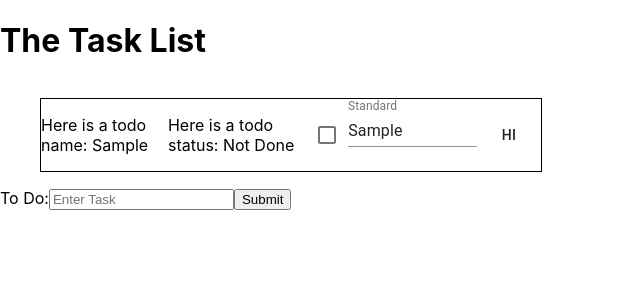
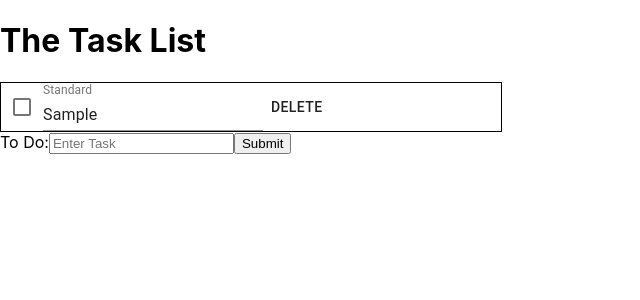
Before and after one commit to akhilesh-sivaganesan/react-todo, a React (Create React App) app: page / in a window 1280 px wide. Both pictures are taken after typing "Sample" into the empty fields and a click on the input "Submit". Shown: the top 300 px of the page, without its empty margins (0-640 px from the left). Built offline with nearby package versions, Linux system fonts and the light colour scheme.

Commit message:
Delete function, list rendering with keys so correct task is deleted.

```diff
--- a/src/App.js
+++ b/src/App.js
@@ -11,6 +11,7 @@ class App extends Component {
     this.handleCallback = this.handleCallback.bind(this);
     this.taskChange = this.taskChange.bind(this);
     this.statusChange = this.statusChange.bind(this);
+    this.deletion = this.deletion.bind(this);
   }
   handleCallback(obj) {
     //Gets a todo object
@@ -21,9 +22,6 @@ class App extends Component {
   }
 
   taskChange(obj) {
-    alert(obj.text)
-    alert(this.state.todoList.length);
-
     let copy = [];
     for (var i = 0; i < this.state.todoList.length; i++) {
       let copyObj = this.state.todoList[i]
@@ -47,16 +45,27 @@ class App extends Component {
     this.setState({todoList: copy});
   }
 
+  deletion(id) {
+    let copy = [];
+    for (var i = 0; i < this.state.todoList.length; i++) {
+      let copyObj = this.state.todoList[i]
+      if (copyObj.id === id) {
+        console.log(copyObj);
+        continue;
+      }
+      copy.push(copyObj);
+    }
+    this.setState({todoList: copy});
+  }
+
   render() {
     const todoItems = this.state.todoList.map((todo) =>
-    <Task handleTaskChange={this.taskChange} handleStatusChange={this.statusChange} todoObj={todo}/>
+    <Task key={todo.id} handleTaskChange={this.taskChange} handleStatusChange={this.statusChange} handleDeletion={this.deletion} todoObj={todo}/>
     );
       return (
       <div class="col">
           <h1>The Task List</h1>
-          <ul>
-            {todoItems}
-          </ul>
+          {todoItems}
           <TaskForm parentCallback={this.handleCallback}/>
       </div>
     );
--- a/src/components/Task.js
+++ b/src/components/Task.js
@@ -8,6 +8,7 @@ class Task extends Component {
         super(props);
         this.handleTaskChange = this.handleTaskChange.bind(this);
         this.handleStatusChange = this.handleStatusChange.bind(this);
+        this.handleDeletion = this.handleDeletion.bind(this);
     }
     handleTaskChange(event) {
         //alert(event.target.value)
@@ -18,15 +19,15 @@ class Task extends Component {
     handleStatusChange(event) {
         this.props.handleStatusChange(this.props.todoObj.id);
     }
-
+    handleDeletion(event) {
+        this.props.handleDeletion(this.props.todoObj.id);
+    }
     render() {
         return (
             <div class="task">
-                <p>Here is a todo name: {this.props.todoObj.taskName}</p>
-                <p>Here is a todo status: {this.props.todoObj.done ? "Done" : "Not Done"}</p>
                 <Checkbox onClick={this.handleStatusChange} color="success" />
                 <TextField id="standard-basic" label="Standard" variant="standard" defaultValue={this.props.todoObj.taskName} onChange={this.handleTaskChange}/>
-                <Button>hi</Button>
+                <Button onClick={this.handleDeletion}>Delete</Button>
             </div>
         );
     }
```
